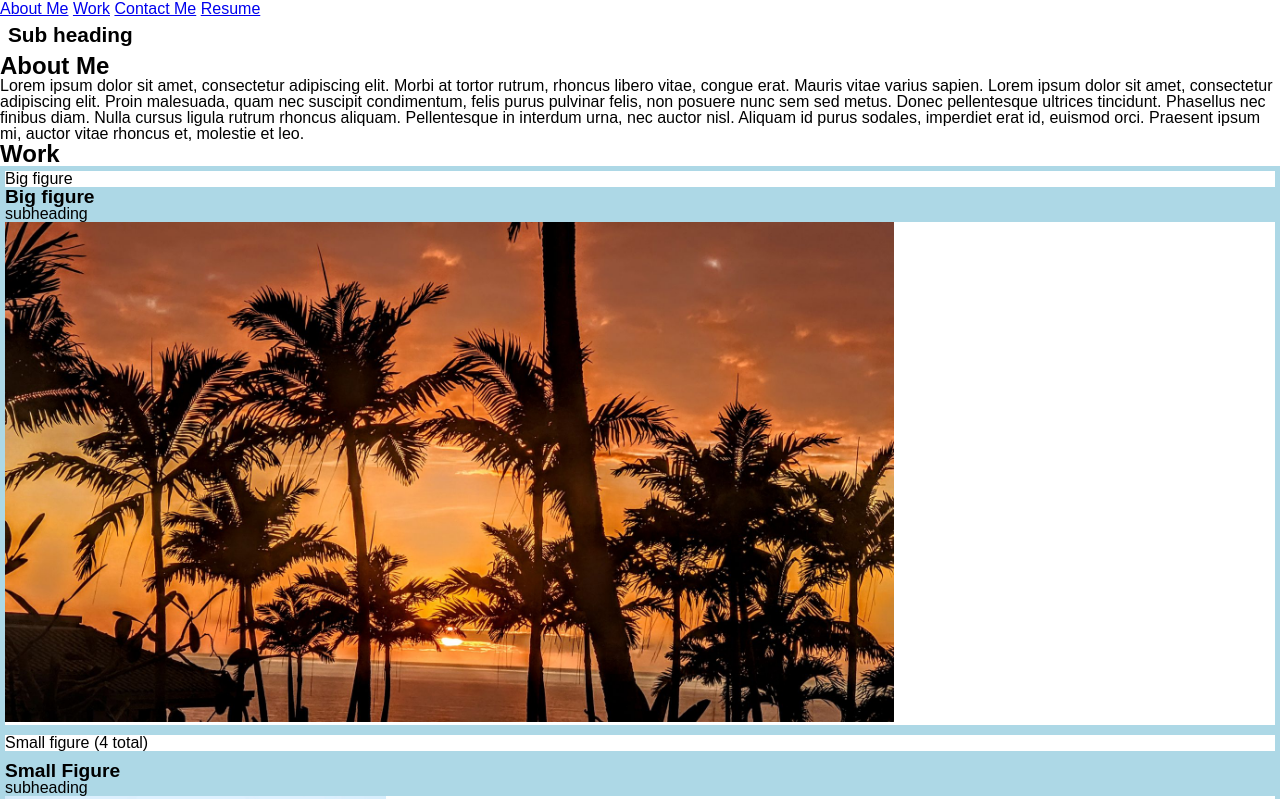
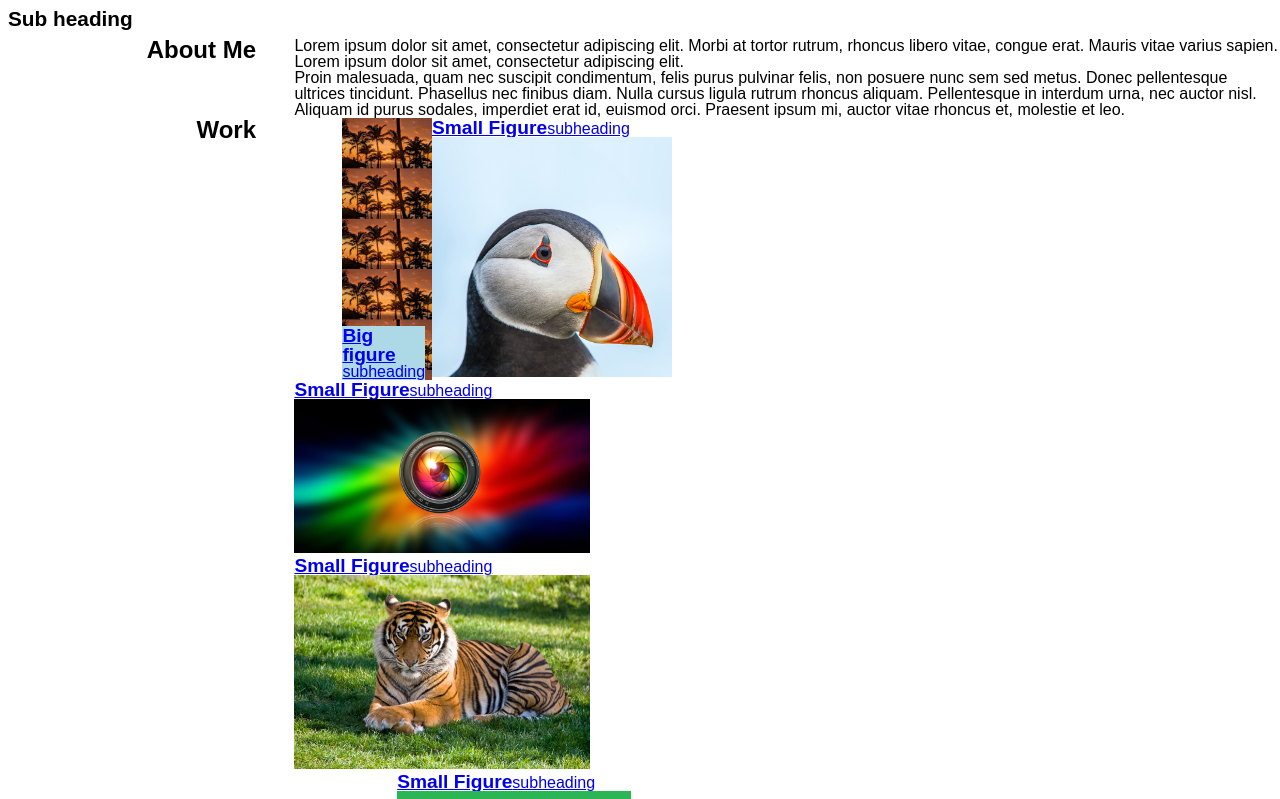
Before and after one commit to R3GAL0/Lernantino, a plain HTML site: page index.html in a window 1280 px wide. Shown: the part 51-850 px from the top of the page. Drawn offline with Linux system fonts and the light colour scheme.

Commit message:
started flex box

```diff
--- a/assets/style.css
+++ b/assets/style.css
@@ -22,17 +22,67 @@ h4{
     font-size: 120%;
 }
 
+header{
+    display: flex;
+    flex-direction: row;
+    justify-content: space-between;
+    flex-wrap: wrap;
+    align-items: center;
+}
+
+.about{
+    display: flex;
+    flex-direction: row;
+    justify-content: space-between;
+    flex-wrap: wrap;
+    align-items: stretch;
+}
+
+.about h3 {
+    flex: 0 0 20%;
+    text-align: right;
+}
+
+.about div {
+    flex: 0 0 77%;
+}
+
 figure{
     border: 5px;
     border-style: solid;
     border-color: var(--col);
 }
 
+/* .hero{
+
+} */
+
+.nav1{
+    margin: 2px
+}
+
 .nav2{
-    underline
+    /* underline */
+}
+
+.workContain{
+    display: flex;
+    flex-wrap: wrap;
+    justify-content: center;
+
 }
 
 .infoCard{
+    background-size: 100%;
+    display: flex;
+    align-items: flex-end;
+}
+
+.infoCard div {
     background-color: var(--col);
     /* position: absolute; */
 }
+
+.surf{
+    background-image: url('./images/vacation.jpg');
+}
--- a/index.html
+++ b/index.html
@@ -13,72 +13,85 @@
     <header>
         <h1>Lernantino</h1>
         <nav class="nav1">
-                <a href="#aboutMe" >About Me</a>
-                <a href="#work" >Work</a>
-                <a href="#contactMe" >Contact Me</a>
-                <a href="#" >Resume</a>
+            <a href="#aboutMe">About Me</a>
+            <a href="#work">Work</a>
+            <a href="#contactMe">Contact Me</a>
+            <a href="#">Resume</a>
         </nav>
 
-            <div>
+    </header>
+
+    <div class="hero">
         <h2>Sub heading</h2>
     </div>
-    </header>
 
-    <main id="work">
+    <main>
 
-        <article>
-            <h3 id="aboutMe">About Me </h3>
-            <p>Lorem ipsum dolor sit amet, consectetur adipiscing elit. Morbi at tortor rutrum, rhoncus libero vitae, congue erat. Mauris vitae varius sapien. Lorem ipsum dolor sit amet, consectetur adipiscing elit. Proin malesuada, quam nec suscipit condimentum, felis purus pulvinar felis, non posuere nunc sem sed metus. Donec pellentesque ultrices tincidunt. Phasellus nec finibus diam. Nulla cursus ligula rutrum rhoncus aliquam. Pellentesque in interdum urna, nec auctor nisl. Aliquam id purus sodales, imperdiet erat id, euismod orci. Praesent ipsum mi, auctor vitae rhoncus et, molestie et leo.
+        <section id="aboutMe" class="about">
+            <h3>About Me </h3>
+            <div>
+                <p>Lorem ipsum dolor sit amet, consectetur adipiscing elit. Morbi at tortor rutrum, rhoncus libero
+                    vitae,
+                    congue erat. Mauris vitae varius sapien. Lorem ipsum dolor sit amet, consectetur adipiscing elit.
                 </p>
-        </article>
+                <p>Proin
+                    malesuada, quam nec suscipit condimentum, felis purus pulvinar felis, non posuere nunc sem sed
+                    metus.
+                    Donec pellentesque ultrices tincidunt. Phasellus nec finibus diam. Nulla cursus ligula rutrum
+                    rhoncus
+                    aliquam. Pellentesque in interdum urna, nec auctor nisl. Aliquam id purus sodales, imperdiet erat
+                    id,
+                    euismod orci. Praesent ipsum mi, auctor vitae rhoncus et, molestie et leo.
+                </p>
+            </div>
+        </section>
 
-        <body>
+        <section id="work" class="about">
             <h3>Work</h3>
-        <figure> Big figure
-            <div class="infoCard">
+            <div class="workContain">
+                <a href="#"  class="infoCard surf">
+                    <div>
                         <h4>Big figure</h4>
-                <p>subheading</p>
+                        <span>subheading</span>
                     </div>
-            <img src="./assets/images/vacation.jpg" alt="An image of a tropical beach." width='70%''>
-        </figure>
+                    <!-- <img src="./assets/images/vacation.jpg" alt="An image of a tropical beach." width='70%''> -->
+                </a>
 
-
-        <figure> Small figure (4 total)</figure>
-
-        <figure>
+                <a href="#">
                     <div class="infoCard">
                         <h4>Small Figure</h4>
-                <p>subheading</p>
+                        <span>subheading</span>
                     </div>
-            <img src="./assets/images/slider_puffin_before_mobile.jpg" alt="An image of a puffin bird." width='30%''>
-        </figure>
+                    <img src="./assets/images/slider_puffin_before_mobile.jpg" alt="An image of a puffin bird." width='
+                        30%''>
+                </a>
 
-        <figure>
+                <a href="#">
                     <div class="infoCard">
                         <h4>Small Figure</h4>
-                <p>subheading</p>
+                        <span>subheading</span>
                     </div>
                     <img src="./assets/images/cameraLens.jpg" alt="An image of a camera lens." width='30%''>
-        </figure>
+                </a>
 
-
-        <figure>
+                <a href="#">
                     <div class="infoCard">
                         <h4>Small Figure</h4>
-                <p>subheading</p>
+                        <span>subheading</span>
                     </div>
-            <img src="./assets/images/tiger.jpeg" alt="An image of a tiger." width='30%''>
-        </figure>
+                    <img src="./assets/images/tiger.jpeg" alt="An image of a tiger." width=' 30%''>
+                </a>
 
-        <figure>
+                <a href="#">
                     <div class="infoCard">
                         <h4>Small Figure</h4>
-                <p>subheading</p>
+                        <span>subheading</span>
                     </div>
                     <img src="./assets/images/stockImg.png" alt="A stock image of a picture." width='30%''>
-        </figure>
+                </a>
+    </div>
 
-    </body>
+    </section>
 
     </main>
 
```
Lines whose indentation alone changed are shown as unchanged.
